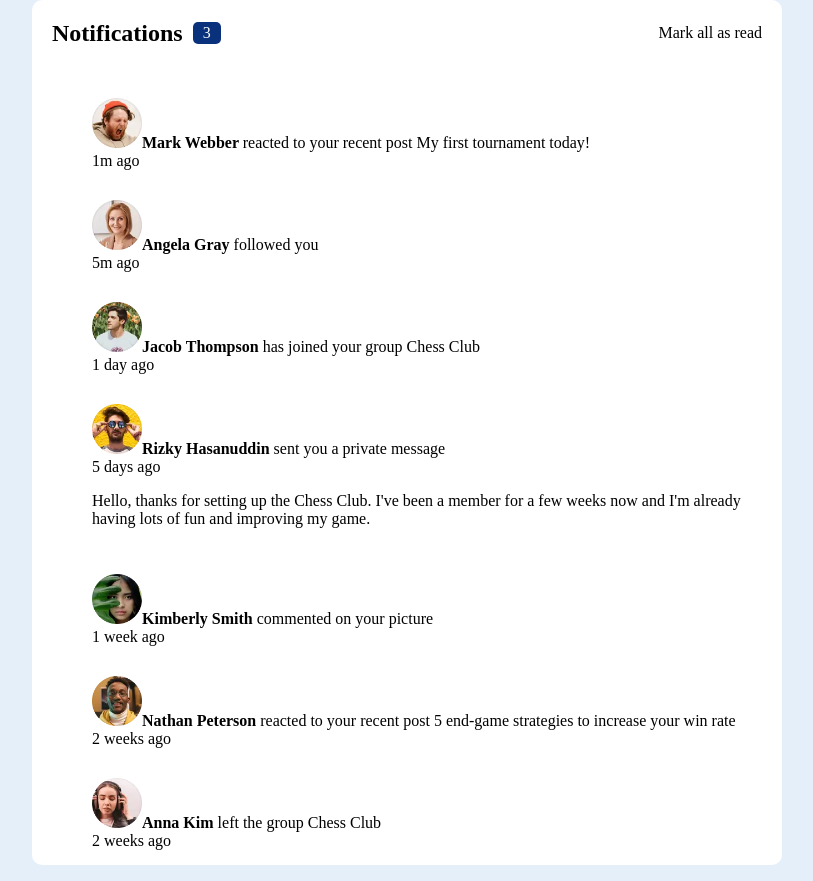
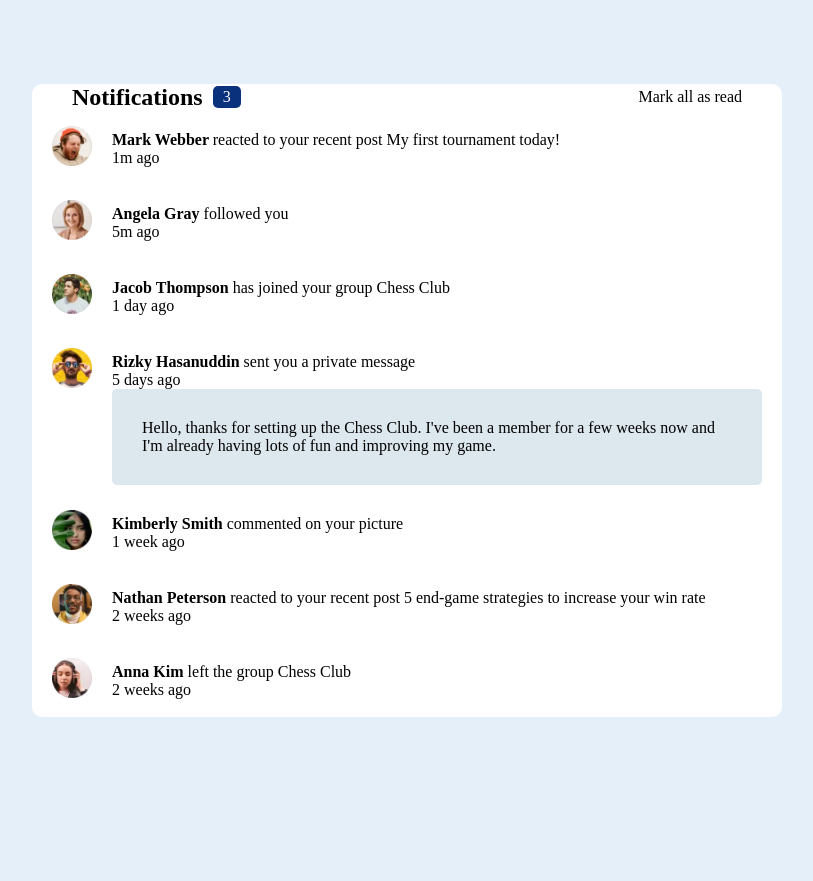
Before and after one commit to LorryAfriyie/notifications-page, a React (Vite) app: page / in a window 1280 px wide. Shown: the whole page, without its empty margins (233-1046 px from the left). After the commit the page ends 800 px from the top, so only its background shows below. Built offline with nearby package versions, Linux system fonts and the light colour scheme.

Commit message:
Styling notification list

```diff
--- a/src/NotificationList.jsx
+++ b/src/NotificationList.jsx
@@ -4,8 +4,11 @@ export const NotificationList = () => {
       <ul>
         {listOfNotifications.map((y) => {
           return (
-            <li key={y.personId}>
+            <li key={y.personId} className="aligned">
+              <div className="img">
                 <img src={y.image} alt="" />
+              </div>
+              <div className="text">
                 <strong>{y.name + " "}</strong>
                 {y.note_msg + " " + y.post}
                 <br />
@@ -22,6 +25,7 @@ export const NotificationList = () => {
                     </>
                   );
                 })}
+              </div>
             </li>
           );
         })}
--- a/src/NotificationList.scss
+++ b/src/NotificationList.scss
@@ -3,10 +3,27 @@
     li {
       list-style-type: none;
       padding: 15px 0 15px 0;
+      display: flex;
+      align-items: start;
 
-      img {
-        width: 50px;
-        height: 50px;
+      .img {
+        margin-right: 20px;
+
+        img {
+          width: 40px;
+          height: 40px;
+        }
+      }
+
+      .text {
+        position: relative;
+        top: 5px;
+
+        .private-message {
+          background-color: hsl(205, 33%, 90%);
+          padding: 30px;
+          border-radius: 5px;
+        }
       }
     }
   }
--- a/src/NotificationPage.scss
+++ b/src/NotificationPage.scss
@@ -8,6 +8,8 @@
     display: grid;
     place-content: center;
     grid-template-columns: repeat(2, 1fr);
+    padding-left: 20px;
+    padding-right: 20px;
 
     .badge {
       display: flex;
--- a/src/styles.scss
+++ b/src/styles.scss
@@ -1,7 +1,7 @@
 @import "NotificationPage.scss";
 @import "NotificationList.scss";
 
-:root  {
+:root {
   font-synthesis: none;
   text-rendering: optimizeLegibility;
   -webkit-font-smoothing: antialiased;
@@ -10,6 +10,8 @@
 
 * {
   box-sizing: border-box;
+  padding: 0;
+  margin: 0;
 }
 
 body {
```
Lines whose indentation alone changed are shown as unchanged.
